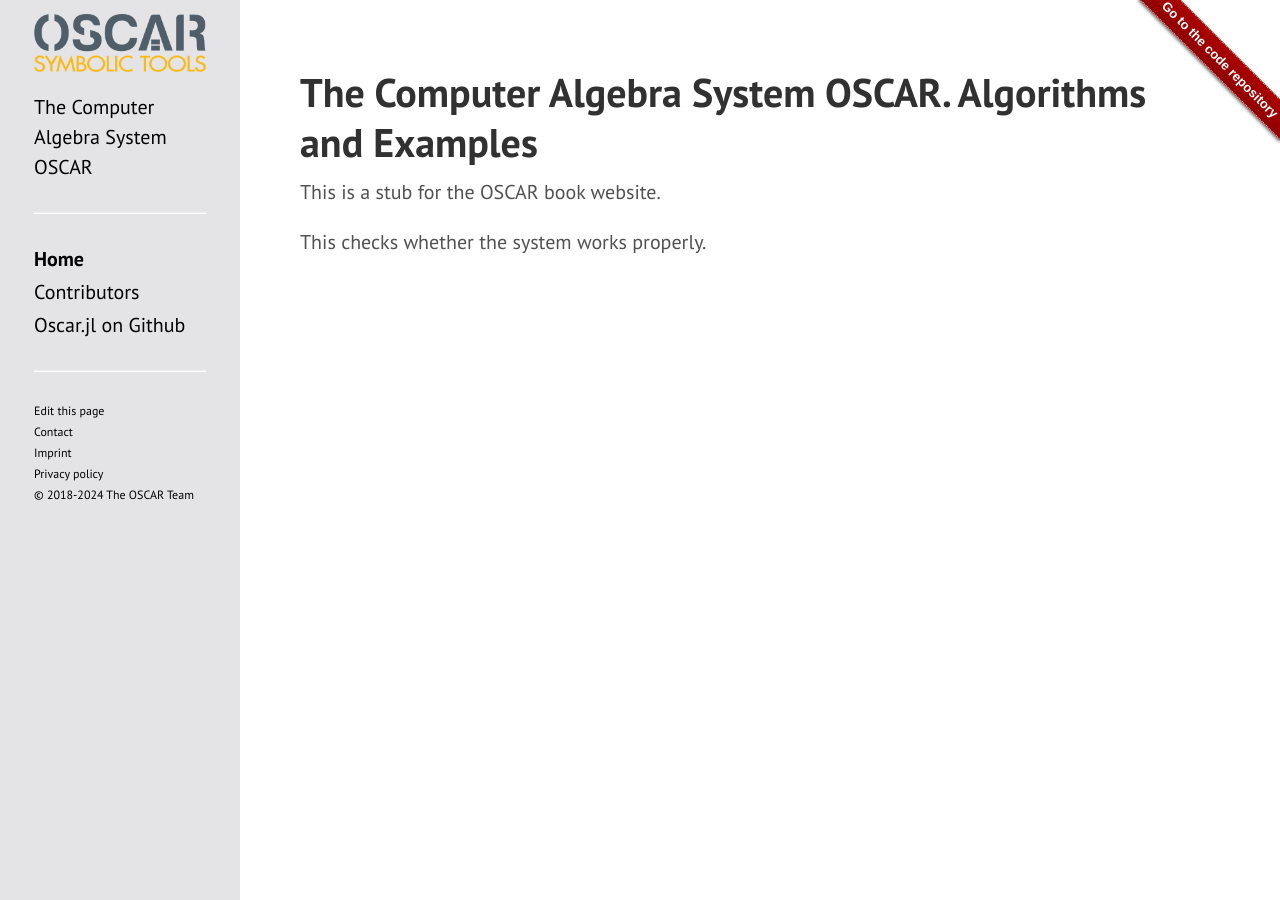
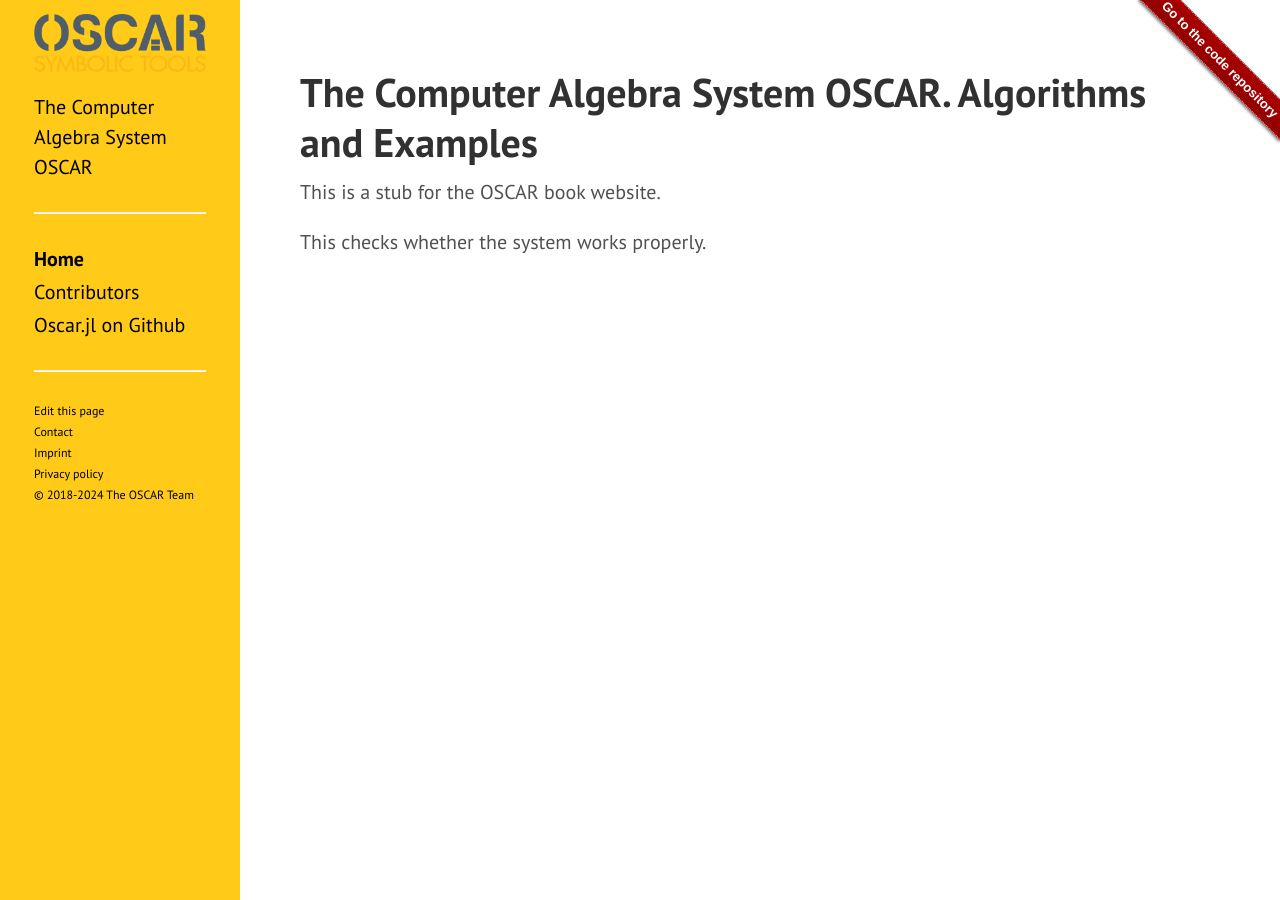
Before and after one commit to oscar-system/book.oscar-system.org, a Jekyll site: the page built from index.md, in a window 1280 px wide. Built offline with Jekyll 4.4.1, drawn with Linux system fonts in a browser that asks for light colours.

Commit message:
Make the sidebar a "springer yellow" to differentiate the book website

```diff
--- a/_sass/hyde.scss
+++ b/_sass/hyde.scss
@@ -324,7 +324,7 @@
 
 /* Brown */
 .theme-base-grey .sidebar {
-  background-color: #e4e4e7;
+  background-color: #ffca18;
 }
 .theme-base-0f .content a,
 .theme-base-0f .related-posts li a:hover {
```
